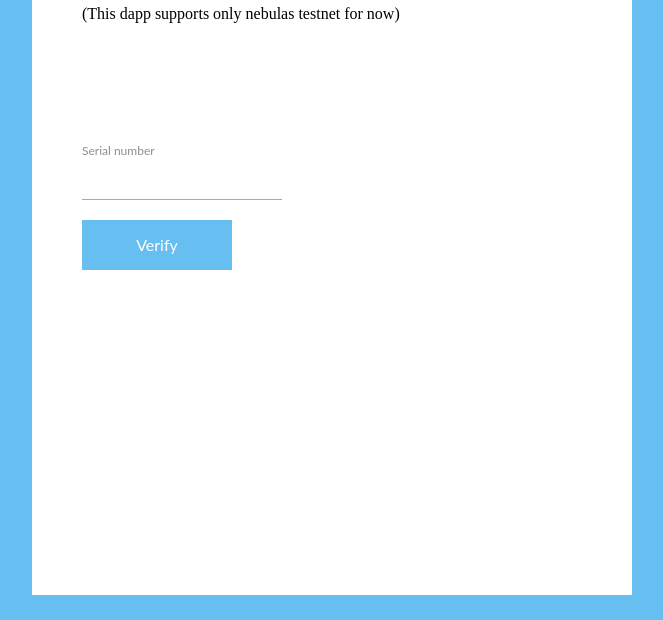
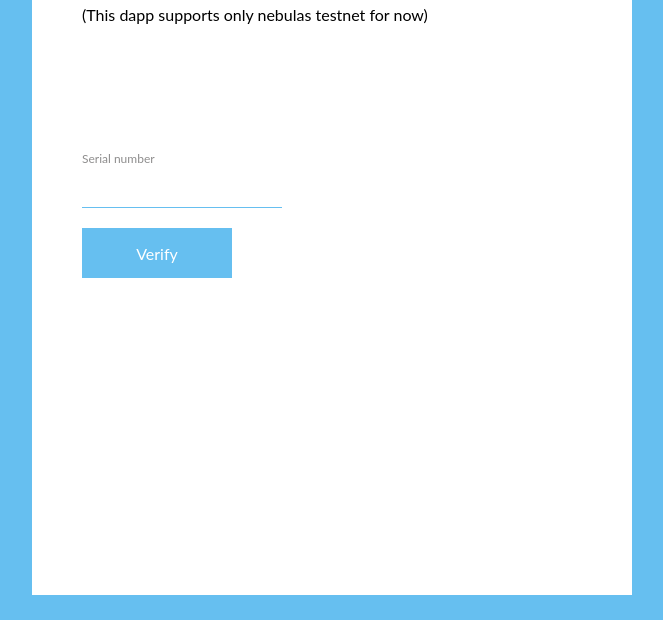
Before and after one commit to snake8/Medicine-verification, a plain HTML site: page index.html in a window 1280 px wide. Shown: the part 180-800 px from the top of the page, without its empty margins (308-971 px from the left). Drawn offline with nearby package versions, Linux system fonts and the light colour scheme.

Commit message:
Update index.html

```diff
--- a/index.html
+++ b/index.html
@@ -16,7 +16,7 @@
       <div class="tab tab-form visible">
         <div class="wrapper-header-tab">
           <h1>Verify medicine</h1>
-          <span style="color: "#8E8D8D"; font-family: "Lato";">(This dapp supports only nebulas testnet for now)</span>
+          <p>(This dapp supports only nebulas testnet for now)</p>
         </div>
         <div class="verification-form">
           <form>
```
